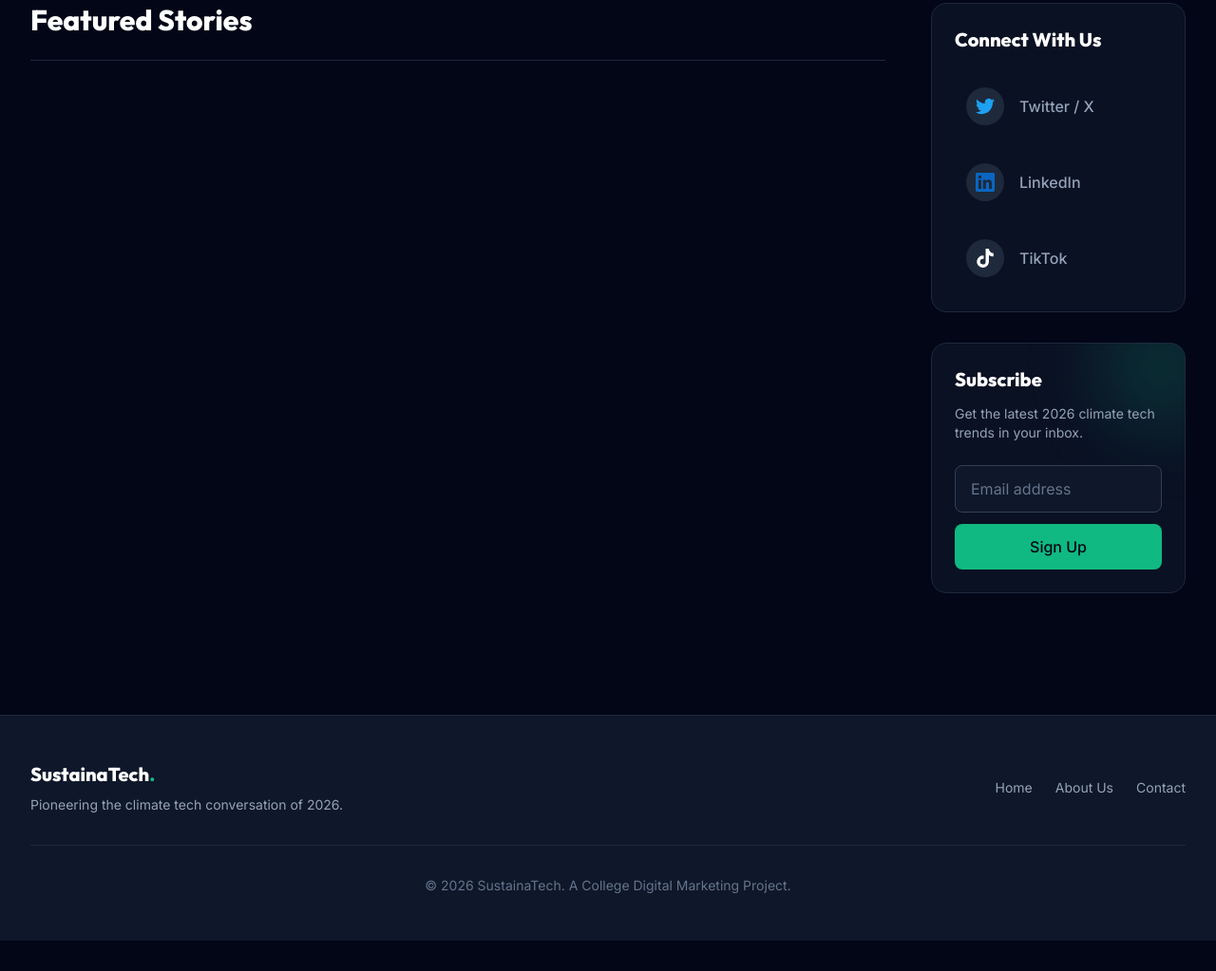
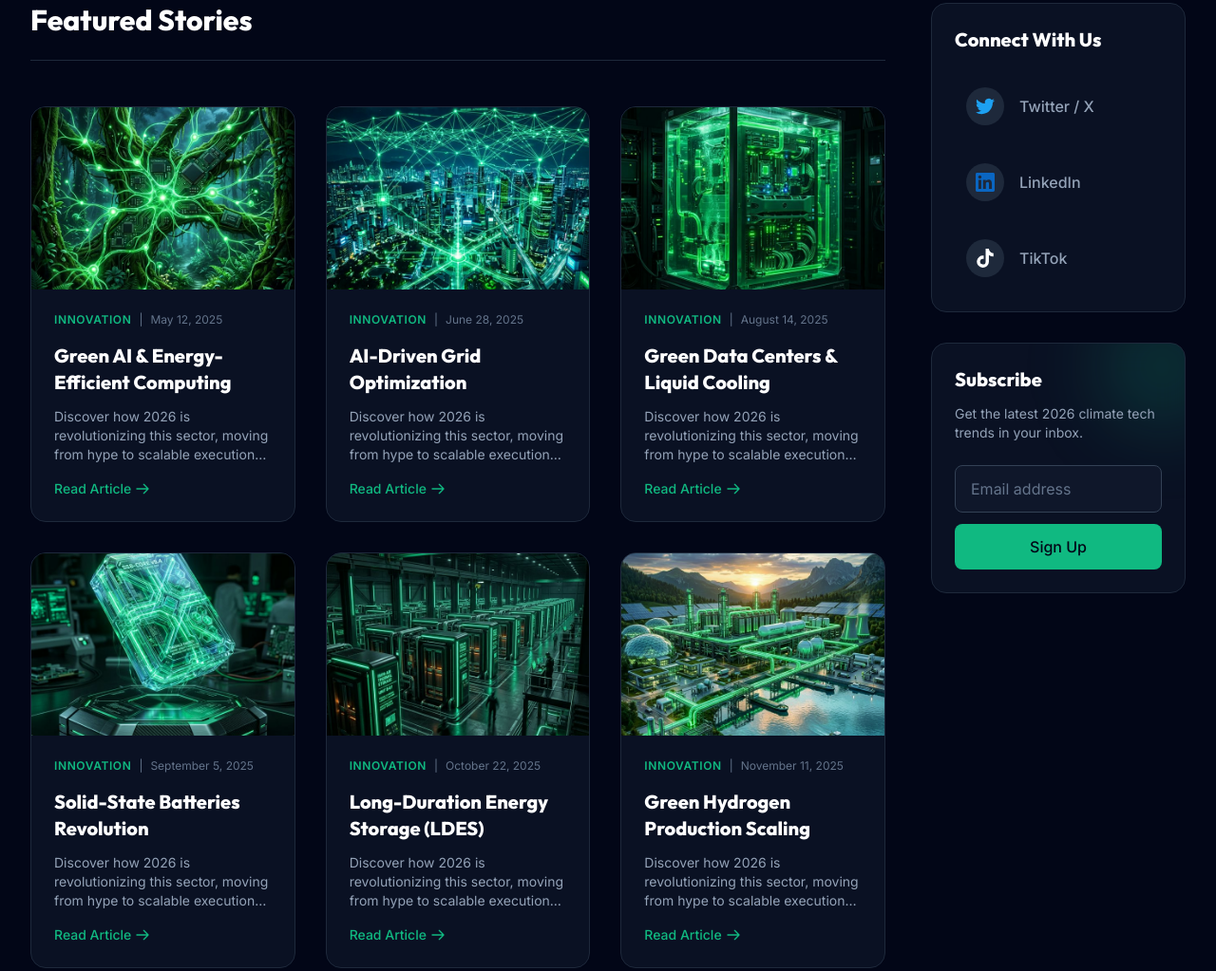
Before and after one commit to deeptomar-cell/sustainatech-marketing-blog, a plain HTML site: page index.html in a window 1280 px wide. Shown: the part 532-1555 px from the top of the page at 95% size. Before the commit the page ends 1523 px from the top, so only its background shows below. Drawn offline with nearby package versions, Linux system fonts and the light colour scheme.

Commit message:
Restored blogs fixing array definition

```diff
--- a/index.html
+++ b/index.html
@@ -151,11 +151,18 @@
                             "Bio-based Materials & Biodegradable Packaging"
                         ];
 
-                        const container = document.getElementById('posts-container');
+                        const bgImages = ['green_ai.png', 'smart_grid.png', 'liquid_cooling.png', 'solid_state.png', 'thermal_storage.png', 'hydrogen_plant.png', 'circular_it.png', 'battery_recycle.png', 'precision_ag.png', 'vertical_farm.png', 'blockchain_carbon.png', 'eco_bridge.png', 'air_capture.png', 'green_finance.png', 'bio_materials.png'];
+    const pubDates = [
+        "May 12, 2025", "June 28, 2025", "August 14, 2025", "September 5, 2025",
+        "October 22, 2025", "November 11, 2025", "December 3, 2025", "January 14, 2026",
+        "January 28, 2026", "February 4, 2026", "February 19, 2026", "March 2, 2026",
+        "March 15, 2026", "March 21, 2026", "March 29, 2026"
+    ];
+    const container = document.getElementById('posts-container');
 
                         topics.forEach((topic, index) => {
                             const postNumber = index + 1;
-                            const imagePlaceholderUrl = `https://placehold.co/600x400/1e293b/10b981?text=Tech+Innovation+${postNumber}`;
+                            const imagePlaceholderUrl = "assets/" + bgImages[index];
 
                             const cardHTML = `
                                 <a href="posts/post-${postNumber}.html" class="flex flex-col group card-hover glass rounded-2xl overflow-hidden border border-slate-800">
```
